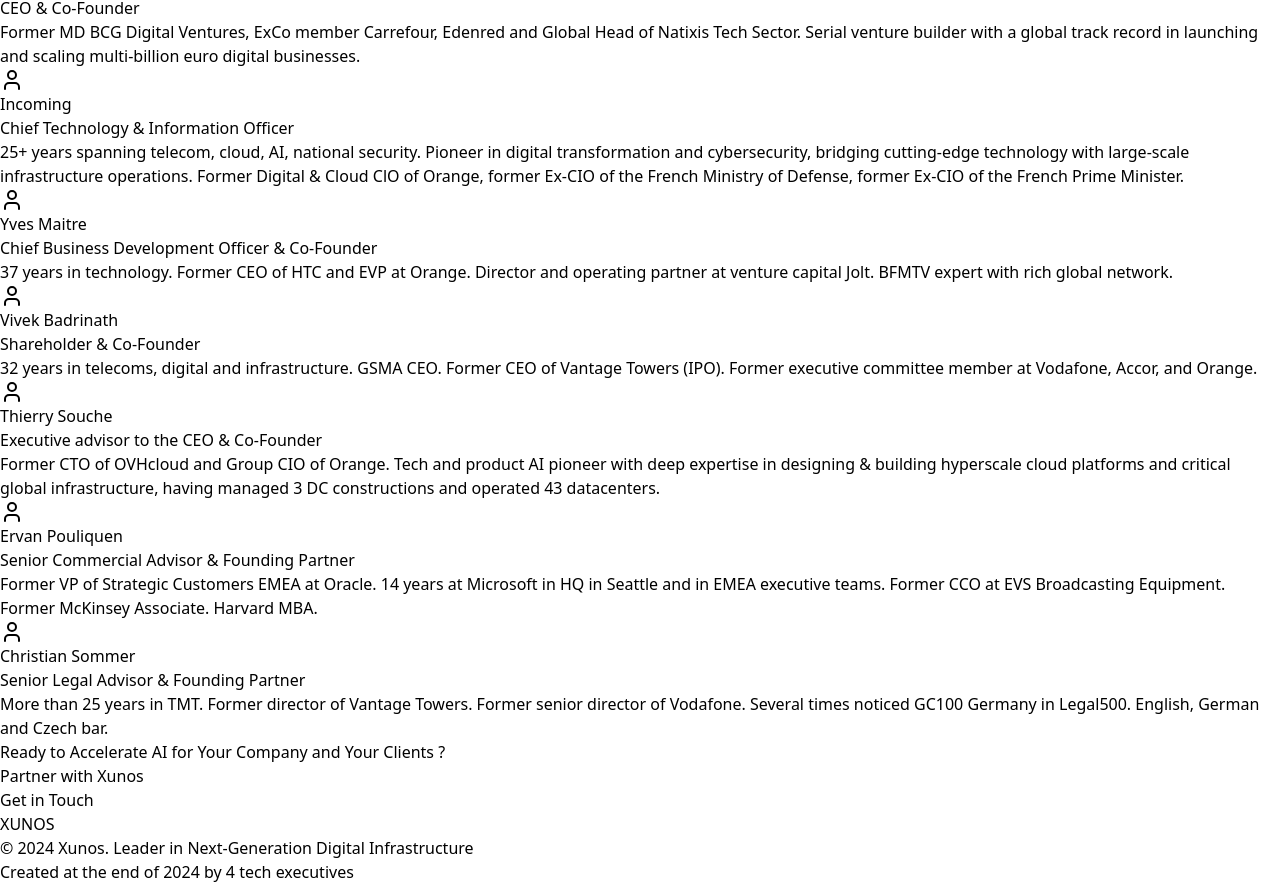
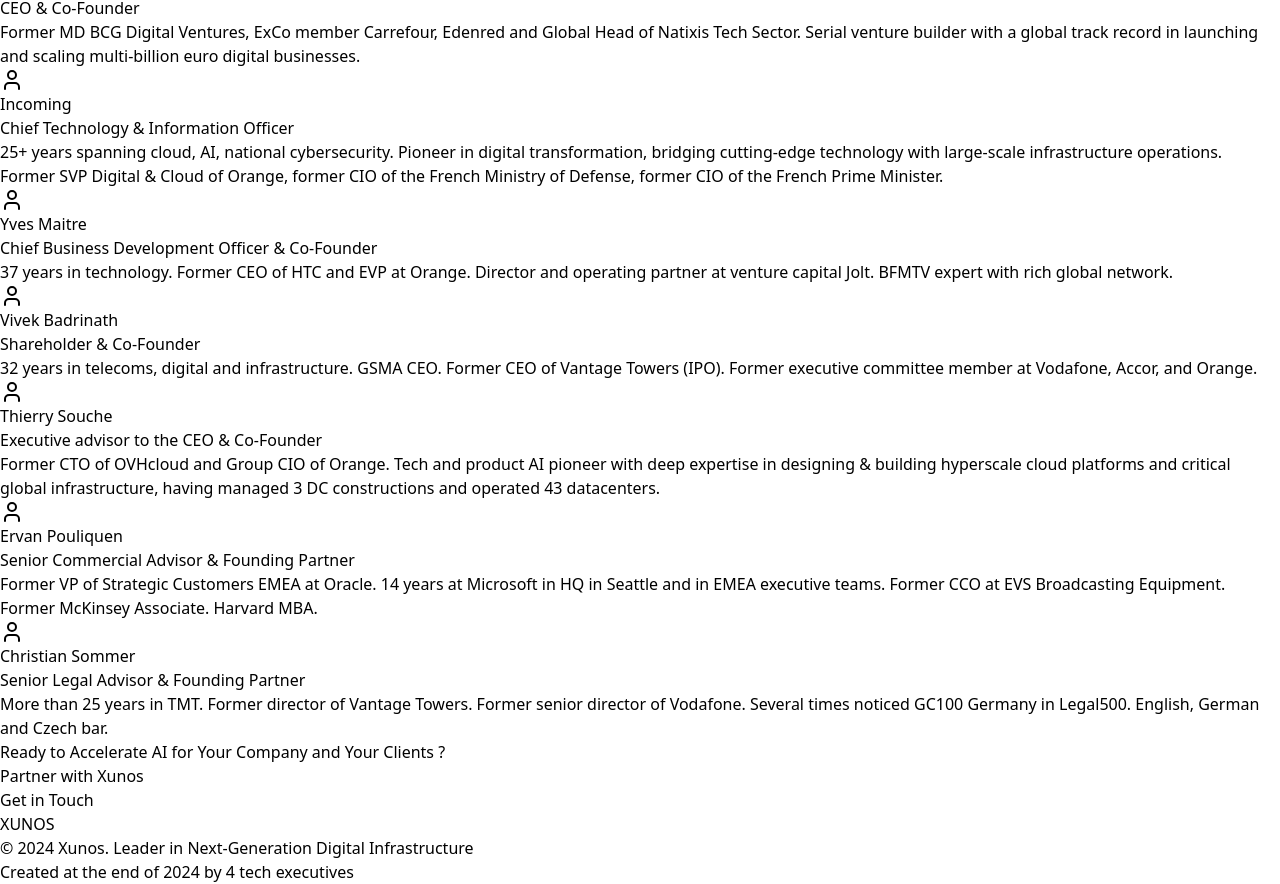
Before and after one commit to tsouche/site_xunos, a React (Vite) app: page / in a window 1280 px wide. Shown: the part 2652-3536 px from the top of the page. Built offline with nearby package versions, Linux system fonts and the light colour scheme; grey boxes are pictures that could not be loaded.

Commit message:
Correction du texte pour incoming CTIO

```diff
--- a/src/App.jsx
+++ b/src/App.jsx
@@ -152,7 +152,7 @@
               Former MD BCG Digital Ventures, ExCo member Carrefour, Edenred and Global Head of Natixis Tech Sector. Serial venture builder with a global track record in launching and scaling multi-billion euro digital businesses.
             </TeamCard>
             <TeamCard name="Incoming" role="Chief Technology & Information Officer" size="lg">
-              25+ years spanning telecom, cloud, AI, national security. Pioneer in digital transformation and cybersecurity, bridging cutting-edge technology with large-scale infrastructure operations. Former Digital & Cloud ClO of Orange, former Ex-CIO of the French Ministry of Defense, former Ex-CIO of the French Prime Minister.
+              25+ years spanning cloud, AI, national cybersecurity. Pioneer in digital transformation, bridging cutting-edge technology with large-scale infrastructure operations. Former SVP Digital & Cloud of Orange, former CIO of the French Ministry of Defense, former CIO of the French Prime Minister.
             </TeamCard>
             <TeamCard name="Yves Maitre" role="Chief Business Development Officer & Co-Founder" size="lg">
               37 years in technology. Former CEO of HTC and EVP at Orange. Director and operating partner at venture capital Jolt. BFMTV expert with rich global network.
@@ -165,7 +165,7 @@
               <TeamCard name="Vivek Badrinath" role="Shareholder & Co-Founder" size="sm" accent="cyan">
                 32 years in telecoms, digital and infrastructure. GSMA CEO. Former CEO of Vantage Towers (IPO). Former executive committee member at Vodafone, Accor, and Orange.
               </TeamCard>
-              <TeamCard name="Thierry Souche" role="Executive advisor to the CEO & Co-Founder" size="lg">
+              <TeamCard name="Thierry Souche" role="Executive advisor to the CEO & Co-Founder" size="sm" accent="cyan">
                 Former CTO of OVHcloud and Group CIO of Orange. Tech and product AI pioneer with deep expertise in designing &amp; building hyperscale cloud platforms and critical global infrastructure, having managed 3 DC constructions and operated 43 datacenters.
               </TeamCard>
               <TeamCard name="Ervan Pouliquen" role="Senior Commercial Advisor & Founding Partner" size="sm" accent="cyan">
```
